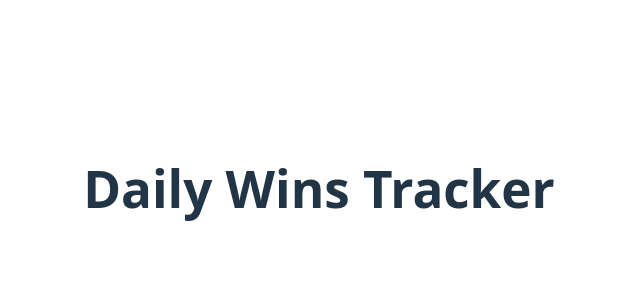
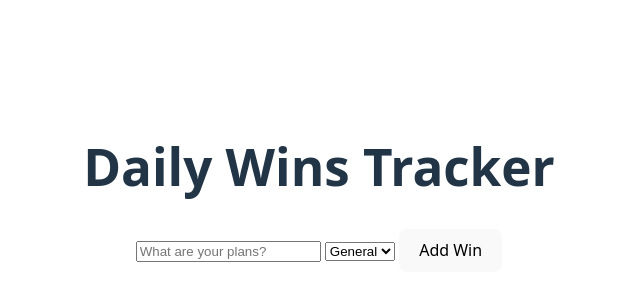
Before and after one commit to danielparfene9/lasb6, a Svelte app: page / in a window 1280 px wide. Shown: the part 212-512 px from the top of the page, without its empty margins (321-961 px from the left). Built offline with nearby package versions, Linux system fonts and the light colour scheme.

Commit message:
add input and selector

```diff
--- a/src/App.svelte
+++ b/src/App.svelte
@@ -1,8 +1,20 @@
 <script>
+  let newTitle = '';
+  let newTag = 'general';
 </script>
 
 <main>
   <h1>Daily Wins Tracker</h1>
+
+  <input bind:value={newTitle} placeholder="What are your plans?" />
+  <select bind:value={newTag}>
+    <option value="general">General</option>
+    <option value="health">Health</option>
+    <option value="study">Study</option>
+    <option value="social">Social</option>
+  </select>
+
+  <button>Add Win</button>
 </main>
 
 <style>
```
